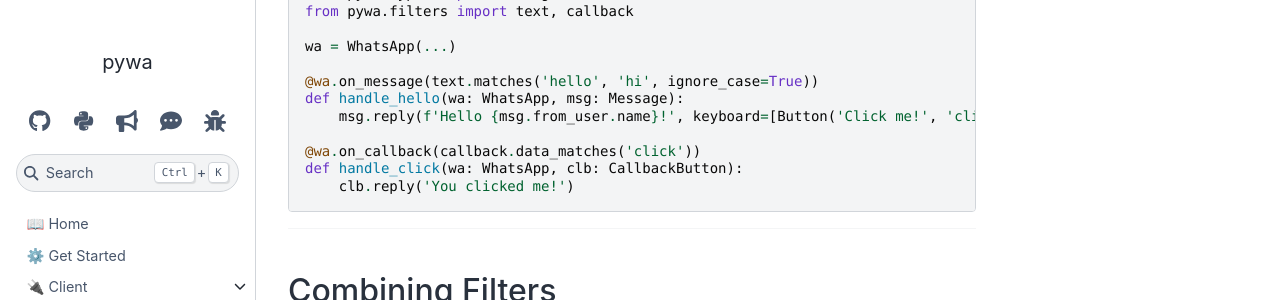
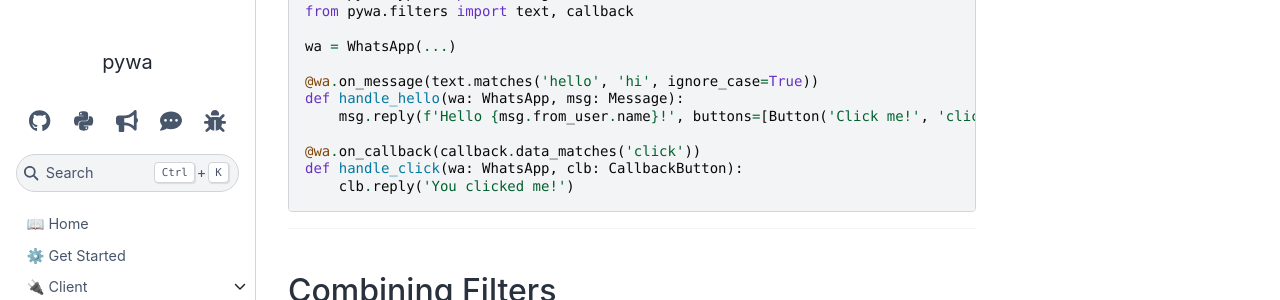
Before and after one commit to david-lev/pywa, a Sphinx documentation site: the page built from docs/source/content/filters/overview.rst, in a window 1280 px wide and 900 px high, scrolled down 602 px. Shown: the part 152-452 px from the top of the window. Built offline with Sphinx 7.4.7 and the Sphinx Book theme 1.1.4, drawn with Linux system fonts in a browser that asks for light colours.

Commit message:
[docs] update examples

```diff
--- a/README.rst
+++ b/README.rst
@@ -111,7 +111,7 @@ ________________________
         msg.react('👋')
         msg.reply_text(
             text=f'Hello {msg.from_user.name}!',
-            keyboard=[
+            buttons=[
                 Button(
                     title='Click me!',
                     callback_data='id:123'
--- a/docs/source/content/examples.rst
+++ b/docs/source/content/examples.rst
@@ -86,7 +86,7 @@ Send a message with selection keyboard
         header='Select your favorite color',
         text='Tap a button to select your favorite color:',
         footer='⚡ Powered by PyWa',
-        keyboard=SectionList(
+        buttons=SectionList(
             button_title='Colors',
             sections=[
                 Section(
--- a/docs/source/content/filters/overview.rst
+++ b/docs/source/content/filters/overview.rst
@@ -41,7 +41,7 @@ Here is an example of how to use them:
 
     @wa.on_message(text.matches('hello', 'hi', ignore_case=True))
     def handle_hello(wa: WhatsApp, msg: Message):
-        msg.reply(f'Hello {msg.from_user.name}!', keyboard=[Button('Click me!', 'click')])
+        msg.reply(f'Hello {msg.from_user.name}!', buttons=[Button('Click me!', 'click')])
 
     @wa.on_callback(callback.data_matches('click'))
     def handle_click(wa: WhatsApp, clb: CallbackButton):
```
